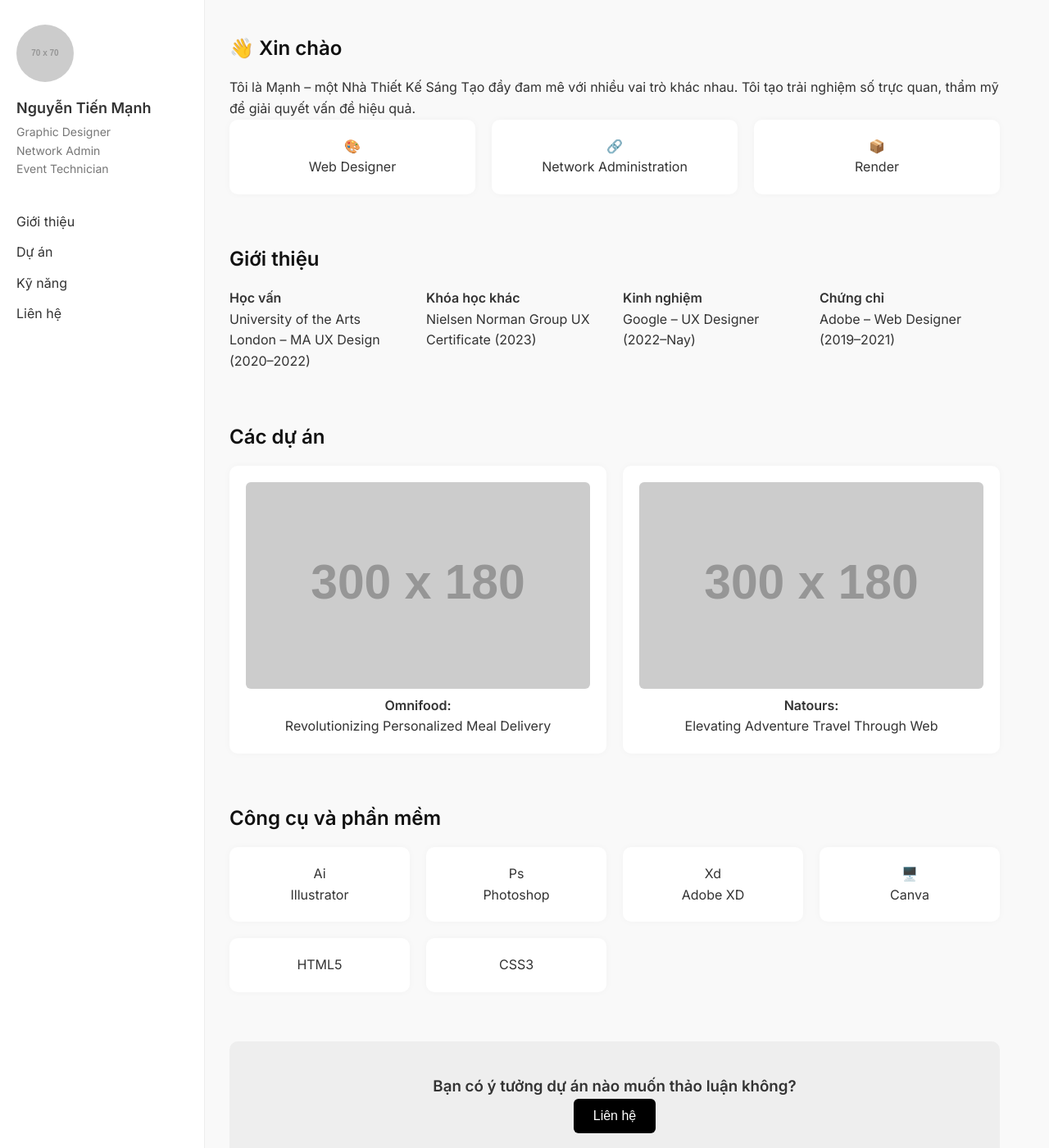
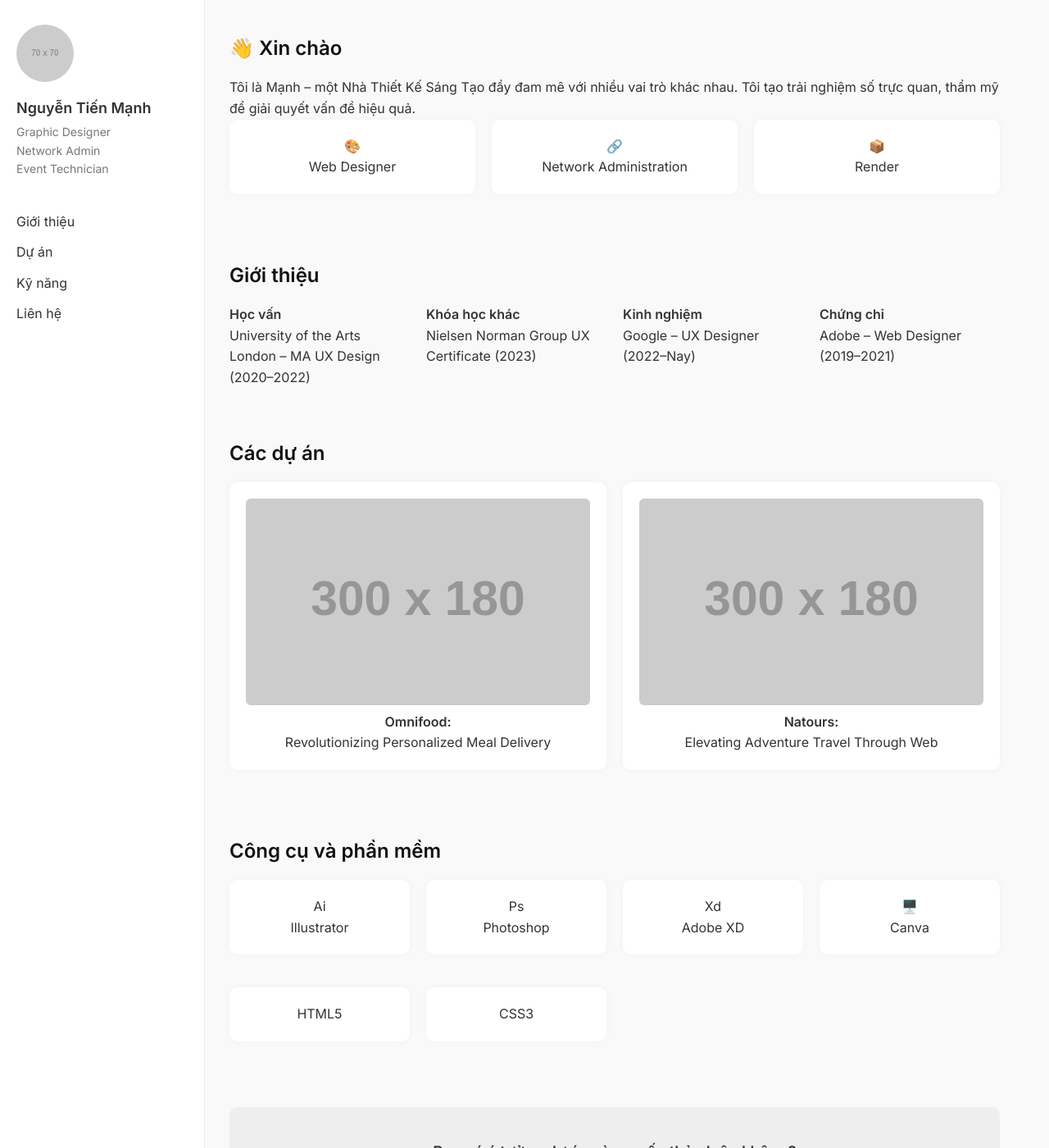
Before and after one commit to tienmanhk7d/tienmanh.github.io, a Jekyll site: the page built from index.md, in a window 1280 px wide and 1400 px high. Shown: the whole window at 82% size. Built offline with Jekyll 4.4.1, drawn with Linux system fonts in a browser that asks for light colours.

Commit message:
Update style.css

```diff
--- a/assets/css/style.css
+++ b/assets/css/style.css
@@ -68,6 +68,7 @@ h2 {
   padding: 20px;
   box-shadow: 0 0 10px rgba(0,0,0,0.03);
   text-align: center;
+  margin-bottom: 20px;
 }
 .card img {
   width: 100%;
@@ -104,9 +105,13 @@ footer {
     position: relative;
     border-right: none;
     border-bottom: 1px solid #eee;
+    padding: 20px;
+    text-align: center;
   }
   main {
-    margin-left: 0;
+    margin-right: auto;
     padding: 20px;
+    max-width: 960px;
+    width: 100%;
   }
 }
```
